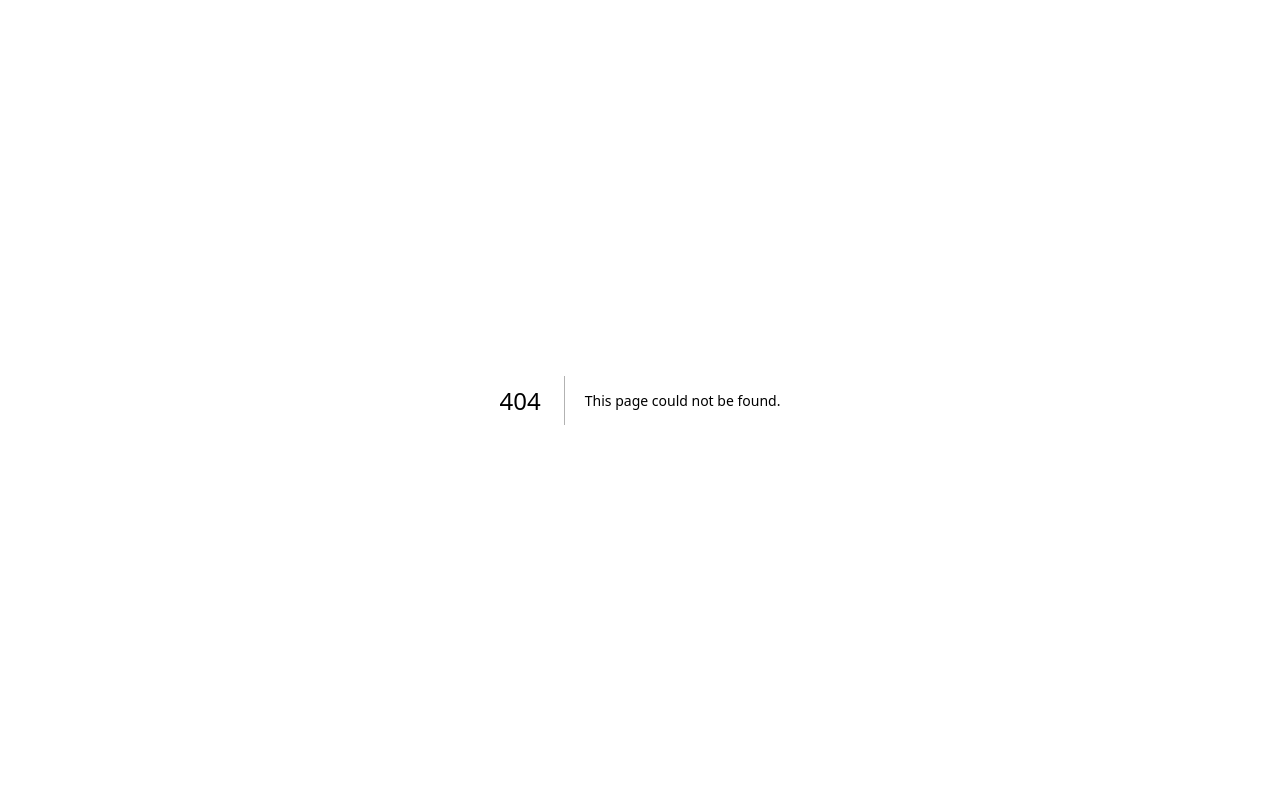
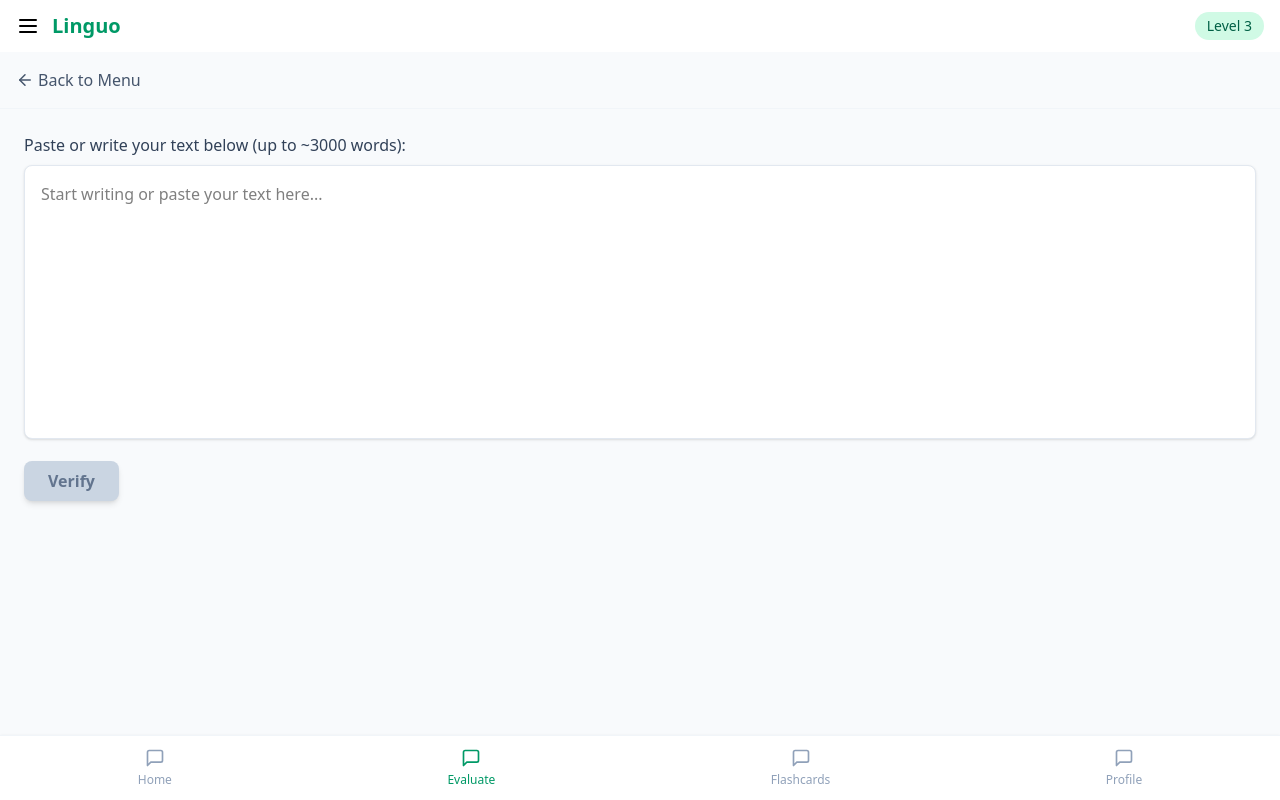
Before and after one commit to DanielJaurellMevorach/advancedAiFrontend, a Next.js app: page /evaluate in a window 1280 px wide. Before the commit this address had no page. Built offline with nearby package versions, Linux system fonts and the light colour scheme.

Commit message:
added cefr evaluator

```diff
--- /dev/null
+++ b/pages/evaluate/index.tsx
@@ -0,0 +1,117 @@
+import React, { useState } from 'react';
+import { useRouter } from 'next/router';
+import Link from 'next/link';
+import evaluateTextService from '../../services/evaluateText.service';
+import { ArrowLeft, MessageSquare, Loader2 } from 'lucide-react';
+import Header from '@/components/header';
+
+const Evaluate: React.FC = () => {
+    const [text, setText] = useState('');
+    const [loading, setLoading] = useState(false);
+    const [result, setResult] = useState<string | null>(null);
+
+    const handleVerify = async () => {
+        if (!text.trim()) return;
+        setLoading(true);
+        setResult(null);
+        try {
+            const res = await evaluateTextService.sendEvaluateText(text);
+            const json = await res.json();
+            setResult(json.response);
+        } catch (err) {
+            setResult('An error occurred while verifying.');
+        } finally {
+            setLoading(false);
+        }
+        setText('');
+    };
+
+    return (
+        <div className="overflow-x-hidden box-border">
+            <div className="flex flex-col h-screen w-full bg-slate-50 font-sans">
+                <Header />
+
+                <main className="flex-1 overflow-y-auto pb-24 w-full max-w-full box-border overflow-x-hidden relative">
+                    {/* Back Button */}
+                    <div className="sticky top-0 bg-slate-50 z-10 p-4 border-b border-slate-100">
+                        <Link href="/" className="flex items-center text-slate-600">
+                            <ArrowLeft size={18} className="mr-1" />
+                            <span>Back to Menu</span>
+                        </Link>
+                    </div>
+
+                    <div className="p-6">
+                        {loading ? (
+                            <div className="flex flex-col items-center justify-center h-64 text-emerald-600">
+                                <Loader2 className="animate-spin w-12 h-12 mb-4" />
+                                <p className="text-lg">Analyzing your text...</p>
+                            </div>
+                        ) : result !== null ? (
+                            <div className="text-center mt-12">
+                                <div className="flex justify-center mt-12">
+                                    <div className="w-60 h-60 bg-emerald-600 rounded-full flex items-center justify-center shadow-lg">
+                                        <h2 className="text-[80px] font-bold text-white">{result}</h2>
+                                    </div>
+                                </div>
+                                <button
+                                    onClick={() => setResult(null)}
+                                    className="mt-6 bg-slate-100 text-slate-600 px-4 py-2 rounded hover:bg-slate-200 transition"
+                                >
+                                    Verify another text
+                                </button>
+                            </div>
+                        ) : (
+                            <>
+                                <label htmlFor="longText" className="block text-slate-700 font-medium mb-2">
+                                    Paste or write your text below (up to ~3000 words):
+                                </label>
+                                <textarea
+                                    id="longText"
+                                    value={text}
+                                    onChange={(e) => setText(e.target.value)}
+                                    rows={10}
+                                    maxLength={3000}
+                                    className="w-full p-4 border border-slate-200 rounded-lg resize-none shadow-sm focus:outline-none focus:ring-2 focus:ring-emerald-500 bg-white"
+                                    placeholder="Start writing or paste your text here..."
+                                />
+                                <button
+                                    onClick={handleVerify}
+                                    disabled={!text.trim()}
+                                    className={`mt-4 font-semibold px-6 py-2 rounded-lg shadow-md transition-colors ${text.trim()
+                                            ? 'bg-emerald-600 text-white hover:bg-emerald-700'
+                                            : 'bg-slate-300 text-slate-500 cursor-not-allowed'
+                                        }`}
+                                >
+                                    Verify
+                                </button>
+                            </>
+                        )}
+                    </div>
+                </main>
+
+                <footer className="bg-white shadow-sm border-t border-slate-100 w-full fixed bottom-0 left-0 right-0">
+                    <nav className="flex justify-around">
+                        <Link href="/" className="flex flex-col items-center py-3 px-6 text-slate-400">
+                            <MessageSquare size={20} />
+                            <span className="text-xs mt-1 font-medium">Home</span>
+                        </Link>
+                        <Link href="/evaluate" className="flex flex-col items-center py-3 px-6 text-emerald-600">
+                            <MessageSquare size={20} />
+                            <span className="text-xs mt-1 font-medium">Evaluate</span>
+                        </Link>
+                        <Link href="/flashcards" className="flex flex-col items-center py-3 px-6 text-slate-400">
+                            <MessageSquare size={20} />
+                            <span className="text-xs mt-1 font-medium">Flashcards</span>
+                        </Link>
+                        <Link href="/login" className="flex flex-col items-center py-3 px-6 text-slate-400">
+                            <MessageSquare size={20} />
+                            <span className="text-xs mt-1 font-medium">Profile</span>
+                        </Link>
+                    </nav>
+                </footer>
+            </div>
+        </div>
+    );
+};
+
+export default Evaluate;
--- a/pages/index.tsx
+++ b/pages/index.tsx
@@ -1,5 +1,5 @@
 import React, { useEffect, useState } from 'react';
-import { MessageSquare, BookOpen, Award, User} from 'lucide-react';
+import { MessageSquare, BookOpen, Award, User, PencilLine} from 'lucide-react';
 import Link from 'next/link';
 import CheckIfSignedIn from '@/components/checkIfSignedIn';
 import ConversationTopicsSection from '@/components/conversationTopics';
@@ -55,7 +55,7 @@
 
             {/* Quick Actions */}
             <h3 className="font-bold text-lg m-0 mb-3 text-slate-800">Quick Start</h3>
-            <div className="grid grid-cols-1 md:grid-cols-2 gap-3 mb-5 w-full">
+            <div className="grid grid-cols-1 md:grid-cols-3 gap-3 mb-5 w-full">
               <div className="bg-white p-3 rounded-xl shadow-sm border border-slate-100">
                 <Link href={"/chat"}>
                 <MessageSquare size={24} className="text-emerald-600 mb-2" />
@@ -69,6 +69,13 @@
                 <h4 className="font-bold text-slate-800 m-0 mb-1">Flashcards</h4>
                 <p className="text-sm text-slate-500 m-0">Review vocabulary</p>
                 </Link>
+              </div>
+              <div className="bg-white p-3 rounded-xl shadow-sm border border-slate-100">
+                <Link href={"/evaluate"}>
+                <PencilLine size={24} className="text-emerald-600 mb-2" />
+                <h4 className="font-bold text-slate-800 m-0 mb-1">Evaluate</h4>
+                <p className="text-sm text-slate-500 m-0">Evaluate your text based on the CEFR level</p>
+              </Link>
               </div>
             </div>
 
--- /dev/null
+++ b/services/evaluateText.service.ts
@@ -0,0 +1,26 @@
+const sendEvaluateText = async (text: string) => {
+    // const token = JSON.parse(localStorage.getItem('loggedInUser') as string).token;
+    return await fetch(
+      process.env.NEXT_PUBLIC_API_URL + `/evaluate/english`,
+      {
+          method:"POST",
+          headers:{
+              'Content-Type': 'application/json',
+              Accept: 'application/json',
+              // Authorization: `Bearer ${token}`
+          },
+          body: JSON.stringify({
+            text
+
+          })
+
+    }
+  );
+  };
+
+const evaluateTextService = {
+    sendEvaluateText
+
+  };
+
+  export default evaluateTextService;
```
